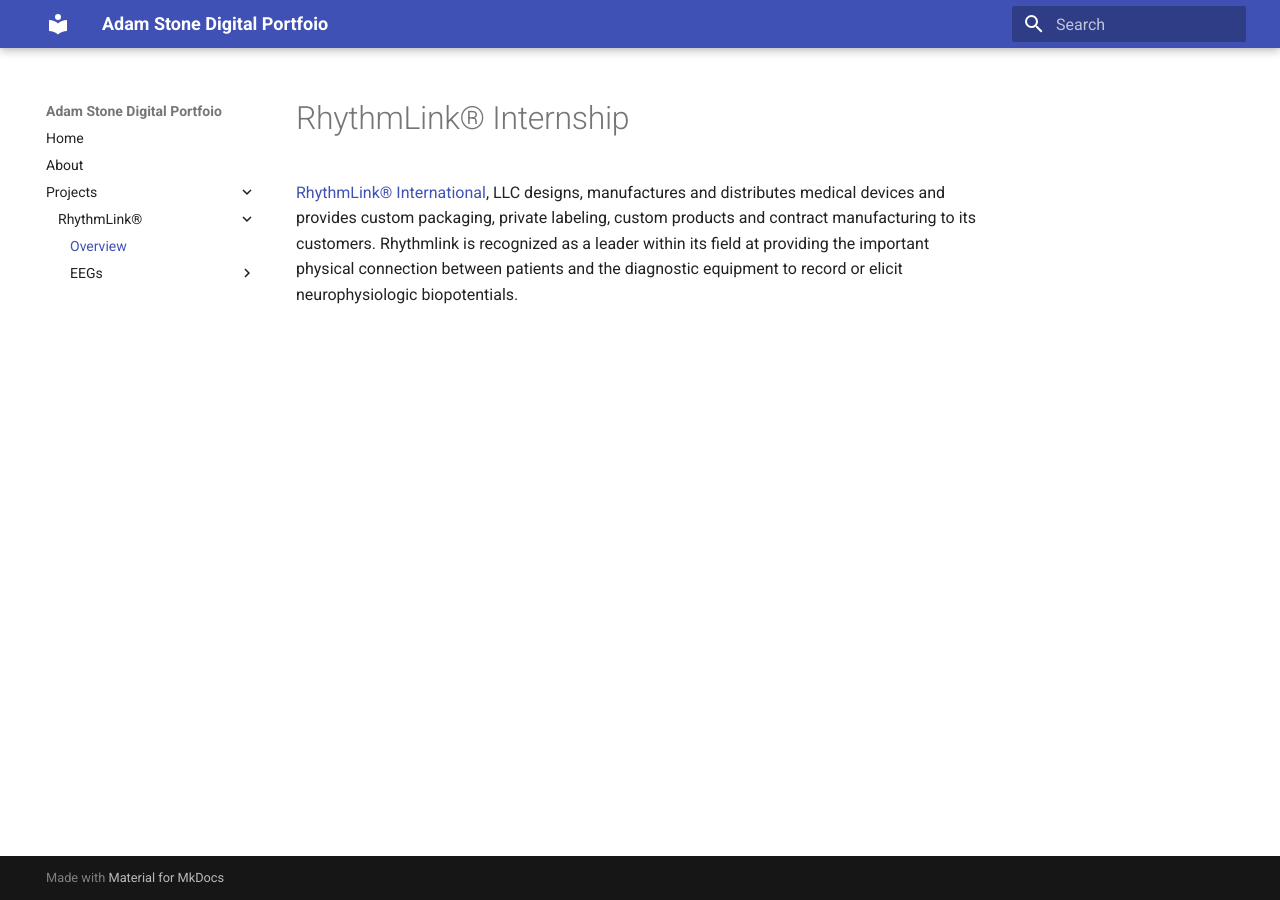
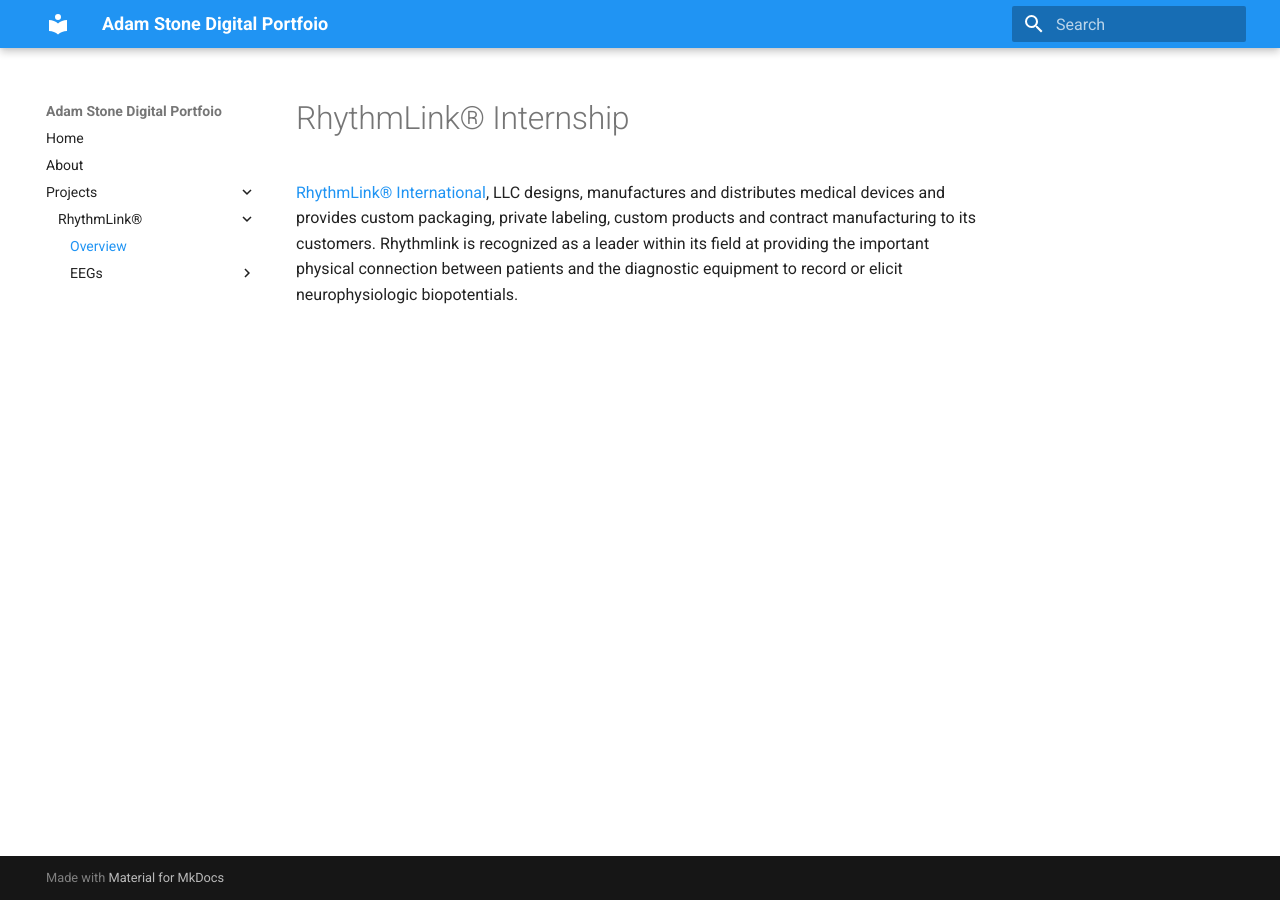
Before and after one commit to adamnstone/DigitalPortfolioWebsite, an MkDocs documentation site: the page built from docs/projects/rhythm-link/rhythm-link.md, in a window 1280 px wide. Built offline with MkDocs 1.6.1 and Material for MkDocs 9.7.7, drawn with Linux system fonts in a browser that asks for light colours.

Commit message:
color pallete changed

```diff
--- a/mkdocs.yml
+++ b/mkdocs.yml
@@ -11,6 +11,9 @@
   name: material
   custom_dir: overrides
   favicon: assets/images/favicon/favicon.ico
+  palette:
+    primary: blue
+    accent: orange
 markdown_extensions:
   - attr_list
 plugins:
```
